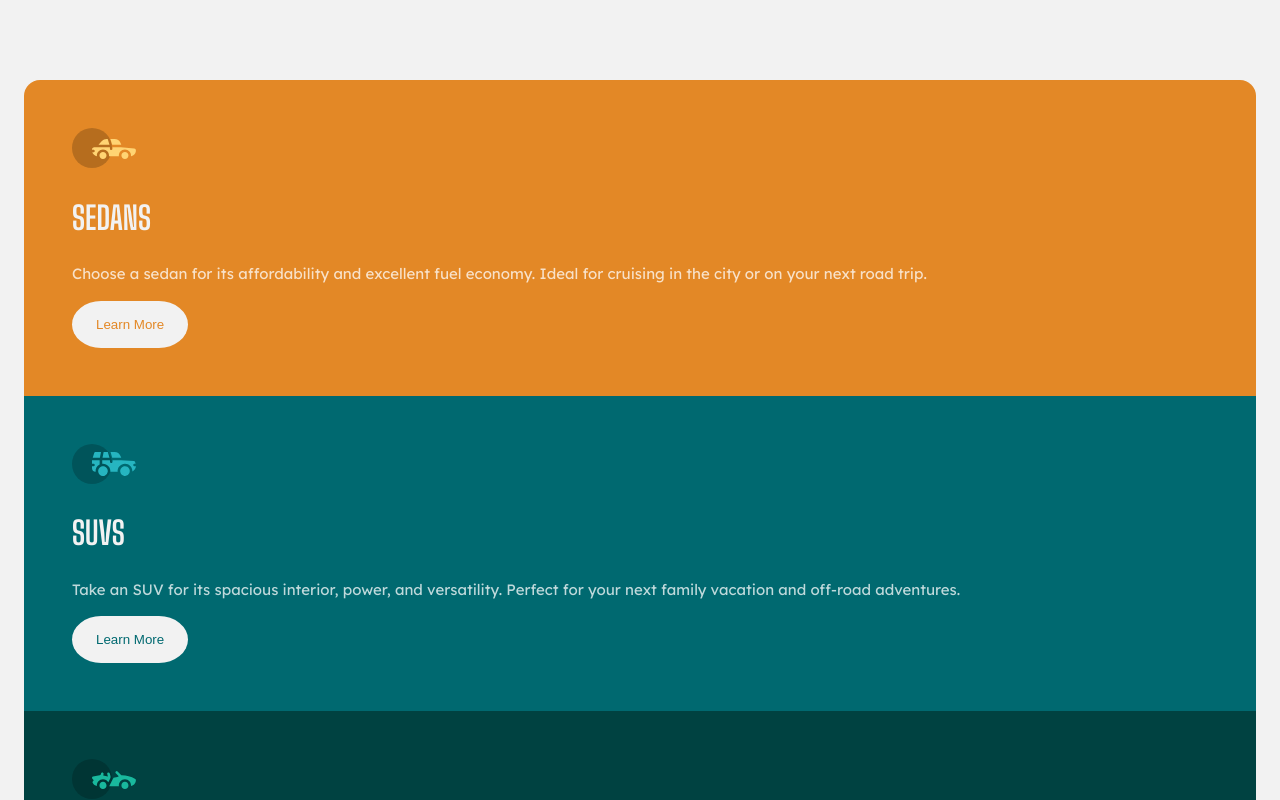
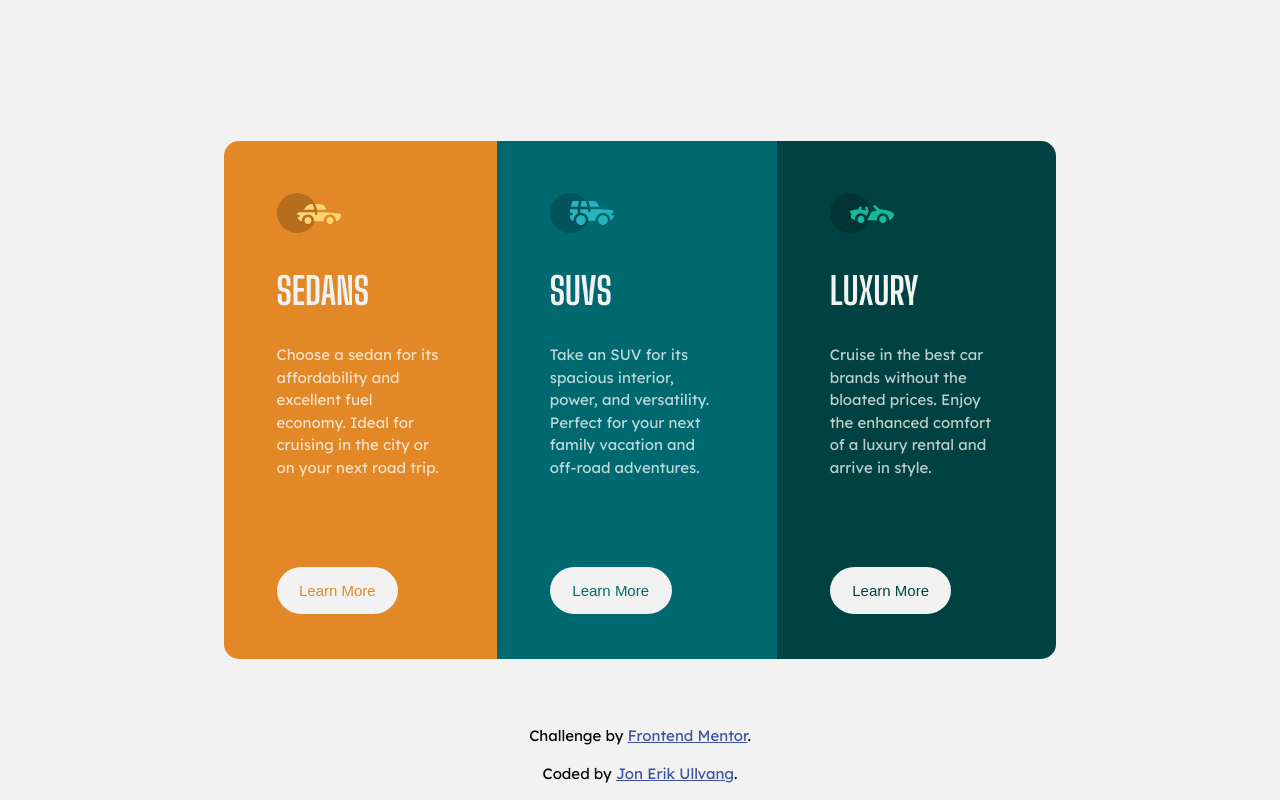
Before and after one commit to Ullvang/frontend-mentor-3-column-preview-card, a React (Create React App) app: page / in a window 1280 px wide. Shown: the top 800 px of the page. Built offline with nearby package versions, Linux system fonts and the light colour scheme.

Commit message:
made responsive

```diff
--- a/src/App.css
+++ b/src/App.css
@@ -1,11 +1,3 @@
-:root {
-  --orange: hsl(31, 77%, 52%);
-  --dark-cyan: hsl(184, 100%, 22%);
-  --very-dark-cyan: hsl(179, 100%, 13%);
-  --transparent-white: hsla(0, 0%, 100%, 0.75);
-  --very-light-gray: hsl(0, 0%, 95%);
-}
-
 .attribution {
   font-size: 11px;
   text-align: center;
@@ -19,7 +11,7 @@
   color: hsl(228, 45%, 44%);
 }
 
-h2 {
+h1 {
   font-family: "Big Shoulders Display", cursive;
   font-size: 700;
   font-size: 2rem;
@@ -29,7 +21,7 @@ h2 {
 #card {
   overflow: hidden;
   border-radius: 1rem;
-  margin: 5rem 1.5rem;
+  margin: 5rem 1.6rem;
 }
 
 #sedans {
@@ -56,8 +48,9 @@ p {
 button {
   background-color: var(--very-light-gray);
   border: none;
-  border-radius: 25% / 50%;
+  border-radius: 20% / 50%;
   padding: 1rem 1.5rem;
+  margin-top: 0.8rem;
 }
 
 .orange {
--- /dev/null
+++ b/src/App.responsive.css
@@ -0,0 +1,36 @@
+@media only screen and (min-width: 1000px) {
+  #App {
+    display: flex;
+    justify-content: center;
+    align-items: center;
+    height: 100vh;
+    max-width: 1500px;
+    margin: auto;
+  }
+  #card {
+    display: flex;
+    width: 65%;
+  }
+
+  .car-type {
+    position: relative;
+    padding: 3.5rem;
+    padding-bottom: 11rem;
+  }
+
+  h1 {
+    font-size: 2.5rem;
+  }
+
+  button {
+    position: absolute;
+    bottom: 0;
+    /* margin: 5rem 0rem 3rem 0rem; */
+    margin-bottom: 3rem;
+  }
+  .attribution {
+    position: fixed;
+    bottom: 0;
+    width: 100%;
+  }
+}
--- a/src/App.tsx
+++ b/src/App.tsx
@@ -3,15 +3,16 @@ import SedansIcon from "./images/icon-sedans.svg";
 import SUVsIcon from "./images/icon-suvs.svg";
 import LuxuryIcon from "./images/icon-luxury.svg";
 import "./App.css";
+import "./App.responsive.css";
 
 function App() {
   return (
     <>
-      <main className="App">
+      <main id="App">
         <section id="card">
           <div className="car-type" id="sedans">
             <img src={SedansIcon} alt="Sedans Icon" />
-            <h2>SEDANS</h2>
+            <h1>SEDANS</h1>
             <p>
               Choose a sedan for its affordability and excellent fuel economy.
               Ideal for cruising in the city or on your next road trip.
@@ -20,7 +21,7 @@ function App() {
           </div>
           <div className="car-type" id="suvs">
             <img src={SUVsIcon} alt="SUVs Icon" />
-            <h2>SUVS</h2>
+            <h1>SUVS</h1>
             <p>
               Take an SUV for its spacious interior, power, and versatility.
               Perfect for your next family vacation and off-road adventures.
@@ -29,7 +30,7 @@ function App() {
           </div>
           <div className="car-type" id="luxury">
             <img src={LuxuryIcon} alt="Luxury Car Icon" />
-            <h2>LUXURY</h2>
+            <h1>LUXURY</h1>
             <p>
               Cruise in the best car brands without the bloated prices. Enjoy
               the enhanced comfort of a luxury rental and arrive in style.
--- a/src/index.css
+++ b/src/index.css
@@ -1,12 +1,17 @@
 * {
   box-sizing: border-box;
+  font-size: 15px;
+  --orange: hsl(31, 77%, 52%);
+  --dark-cyan: hsl(184, 100%, 22%);
+  --very-dark-cyan: hsl(179, 100%, 13%);
+  --transparent-white: hsla(0, 0%, 100%, 0.75);
+  --very-light-gray: hsl(0, 0%, 95%);
 }
 
 body {
   background-color: hsl(0, 0%, 95%);
   margin: 0;
   font-family: "Lexend Deca", sans-serif;
-  font-size: 15px;
 
   /* font-family: -apple-system, BlinkMacSystemFont, 'Segoe UI', 'Roboto', 'Oxygen', */
 }
```
